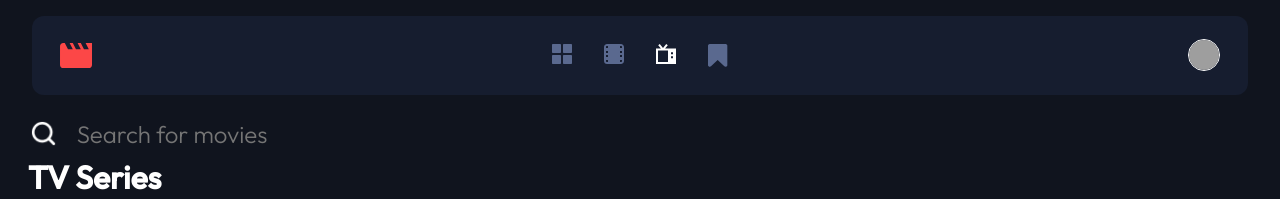
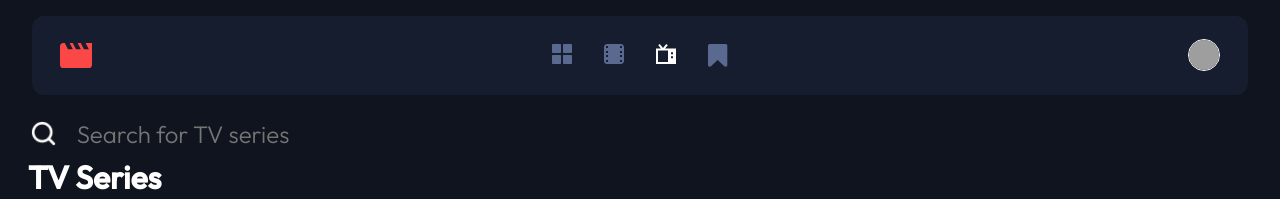
Before and after one commit to elizerdim/entertainment-web-app, a React (Vite) app: page /tvseries in a window 1280 px wide. Shown: the top 199 px of the page. Built offline with nearby package versions, Linux system fonts and the light colour scheme; grey boxes are pictures that could not be loaded; the HTML template or start-up script is replaced by a standard one.

Commit message:
Fix placeholder text

```diff
--- a/src/pages/TVSeriesPage.tsx
+++ b/src/pages/TVSeriesPage.tsx
@@ -9,7 +9,7 @@ export default function TVSeriesPage() {
 
   return (
     <main>
-      <SearchInput placeholder="Search for movies" />
+      <SearchInput placeholder="Search for TV series" />
       <h1>TV Series</h1>
       <Display displayedShows={tvSeries} />
     </main>
```
